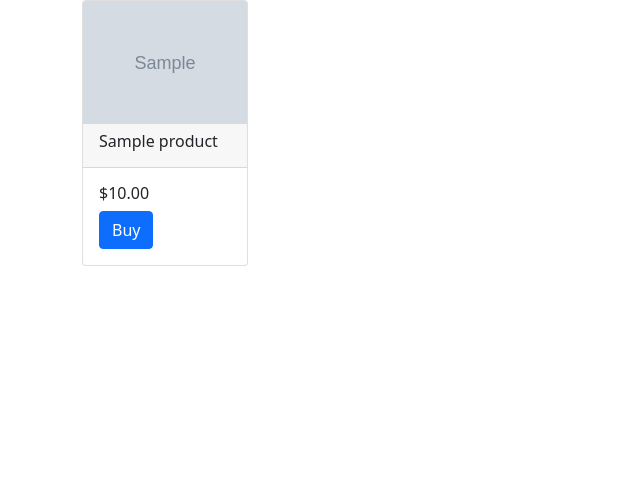
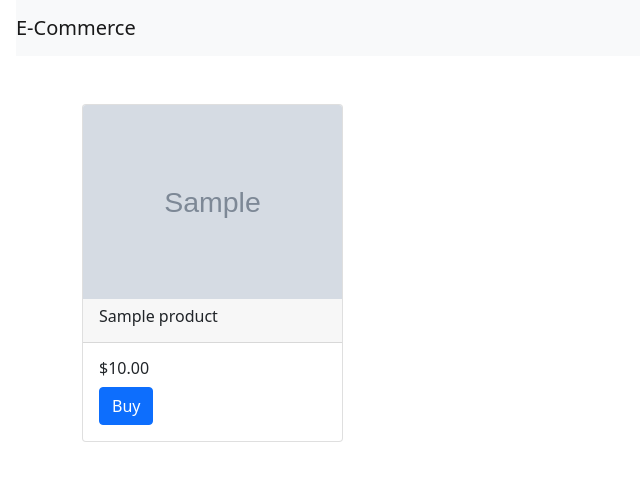
Before and after one commit to stevelukis/django_stripe_integration, a Django app: page /products/ in a window 1280 px wide. Shown: the top 481 px of the page, without its empty margins (0-640 px from the left). Run offline with Django 4.2, Linux system fonts and the light colour scheme; tables that the repository leaves empty hold one stand-in row (values such as "Sample post"); grey boxes marked "Sample" are stand-in pictures.

Commit message:
Add navbar

```diff
--- a/templates/product_list.html
+++ b/templates/product_list.html
@@ -11,10 +11,13 @@
 
 </head>
 <body>
+<div class="navbar navbar-light bg-light mx-3">
+    <div class="navbar-brand">E-Commerce</div>
+</div>
 
-<div class="container">
+<div class="container mt-5">
     <div class="row">
-        <div class="col-lg-2">
+        <div class="col-lg-3">
             {% for product in object_list %}
 
                 <div class="card">
```
